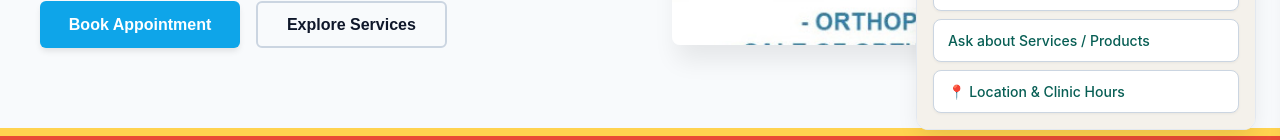
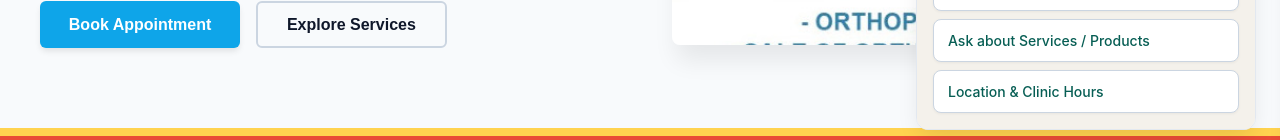
Before and after one commit to kuitech-code/orthopedic, a React (Vite) app: page / in a window 1280 px wide. Shown: the part 574-714 px from the top of the page. Built offline with nearby package versions, Linux system fonts and the light colour scheme.

Commit message:
Removed an emoji

```diff
--- a/src/components/FeaturedProducts.css
+++ b/src/components/FeaturedProducts.css
@@ -136,6 +136,7 @@
   font-size: 0.85rem;
   font-weight: 700;
   line-height: 1.3;
+  line-clamp: 2;
   -webkit-box-orient: vertical;
   -webkit-line-clamp: 2;
 }
--- a/src/components/WhatsAppWidget.jsx
+++ b/src/components/WhatsAppWidget.jsx
@@ -20,7 +20,7 @@ export default function WhatsAppWidget({ onBookAppointment }) {
     },
     {
       id: 'location',
-      label: '📍 Location & Clinic Hours',
+      label: 'Location & Clinic Hours',
       message: "Hello! Where is your clinic located in Nyahururu, and what are your working hours?"
     }
   ];
```
